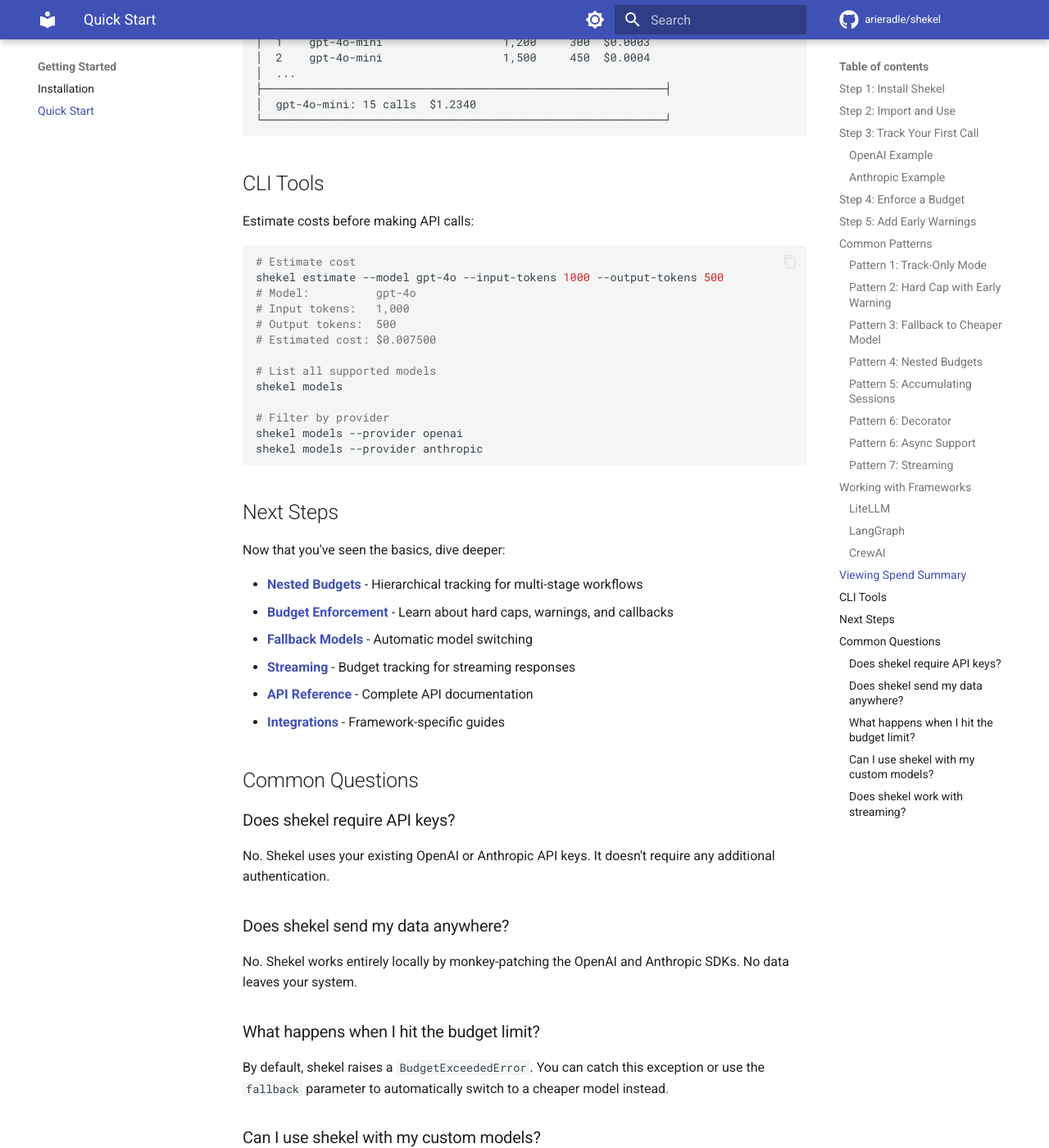
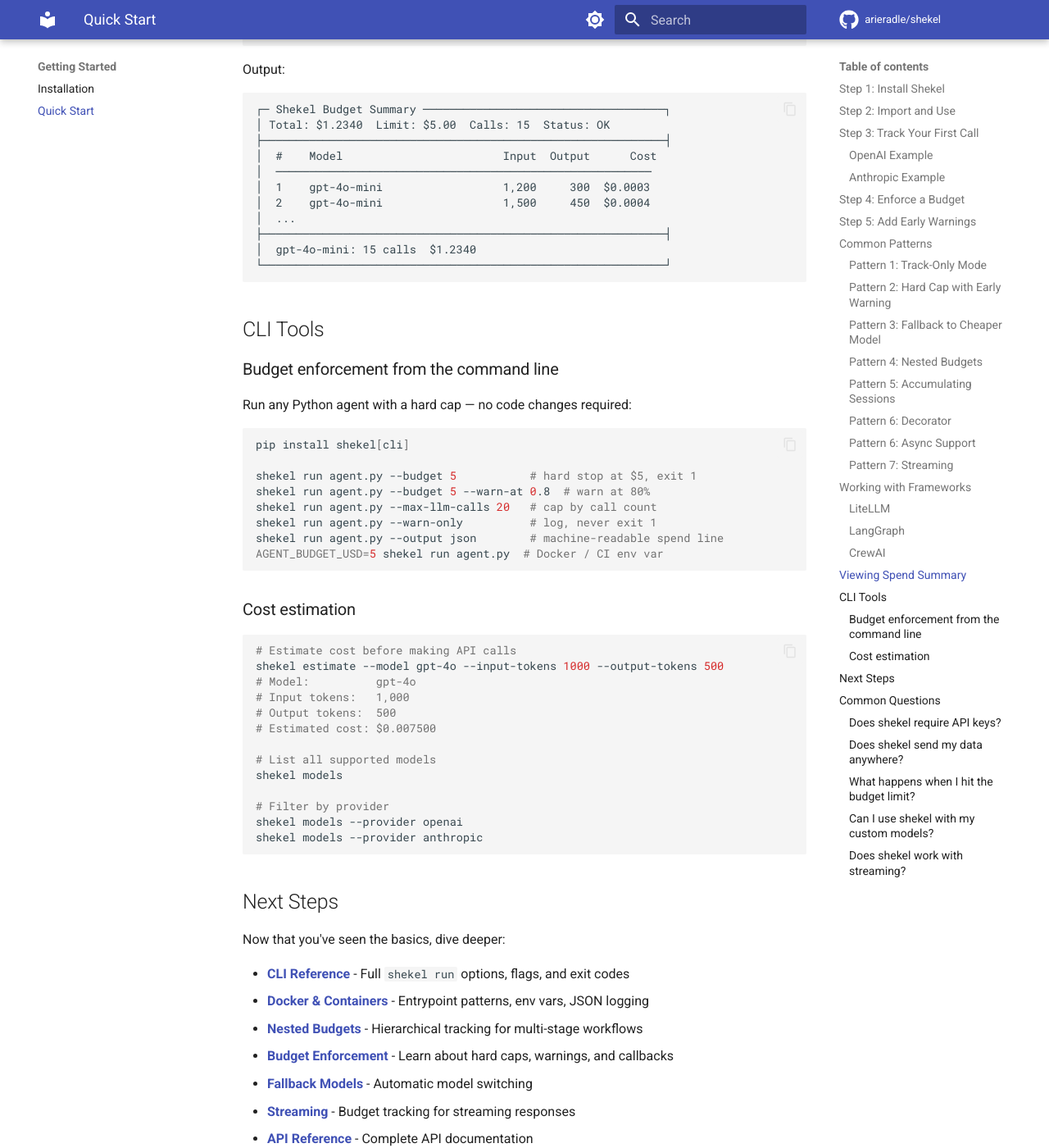
Before and after one commit to arieradle/shekel, an MkDocs documentation site: the page built from docs/quickstart.md, in a window 1280 px wide and 1400 px high, scrolled down 6225 px. Shown: the whole window at 82% size. Built offline with MkDocs 1.6.1 and Material for MkDocs 9.7.7, drawn with Linux system fonts in a browser that asks for light colours; comment, search, counter and statistics services are not loaded; the version menu is left out; some of the changed text lies outside the part shown.

Commit message:
docs: update all docs for v0.2.9 CLI enforcement + release prep
- README: add v0.2.9 "What's New" section with shekel run examples;
  add CLI alternative comment to hero code block; expand CLI section
  with all flags, TOML format, pipx note; add CLI + Docker doc links
- docs/index.md: add v0.2.9 What's New cards (CLI + Docker);
  add "or use CLI" line to hero code block and Zero Config feature card
- docs/quickstart.md: add CLI alternative to Step 4 (enforce a budget);
  expand CLI Tools section to cover shekel run; add CLI/Docker to Next Steps
- docs/installation.md: expand CLI section with shekel run examples
  and link to CLI reference; fix version example 0.2.2 → 0.2.9
- docs/usage/basic-usage.md: add Enforcing a Budget section with CLI
  alternative; add CLI/Docker to Next Steps; add dry-run tip to track-only
- docs/changelog.md: add v0.2.9 section with full feature list
- mkdocs.yml: add Docker & Containers page to Reference nav
- pyproject.toml: update description to mention shekel run; add cli/docker
  keywords for PyPI discoverability

Co-Authored-By: Claude Sonnet 4.6 <noreply@anthropic.com>

````diff
--- a/docs/quickstart.md
+++ b/docs/quickstart.md
@@ -64,7 +64,9 @@ print(f"That cost: ${b.spent:.4f}")
 
 ## Step 4: Enforce a Budget
 
-Add a hard cap to prevent runaway costs:
+Add a hard cap to prevent runaway costs — two ways:
+
+**In code:**
 
 ```python
 from shekel import budget, BudgetExceededError
@@ -76,6 +78,14 @@ try:
 except BudgetExceededError as e:
     print(f"Budget exceeded: {e}")
     print(f"Spent: ${e.spent:.4f} / ${e.limit:.2f}")
+```
+
+**From the CLI — zero code changes:**
+
+```bash
+pip install shekel[cli]
+shekel run agent.py --budget 0.50
+# exits with code 1 if budget exceeded — CI-friendly
 ```
 
 ## Step 5: Add Early Warnings
@@ -314,10 +324,25 @@ Output:
 
 ## CLI Tools
 
-Estimate costs before making API calls:
+### Budget enforcement from the command line
+
+Run any Python agent with a hard cap — no code changes required:
 
 ```bash
-# Estimate cost
+pip install shekel[cli]
+
+shekel run agent.py --budget 5           # hard stop at $5, exit 1
+shekel run agent.py --budget 5 --warn-at 0.8  # warn at 80%
+shekel run agent.py --max-llm-calls 20   # cap by call count
+shekel run agent.py --warn-only          # log, never exit 1
+shekel run agent.py --output json        # machine-readable spend line
+AGENT_BUDGET_USD=5 shekel run agent.py  # Docker / CI env var
+```
+
+### Cost estimation
+
+```bash
+# Estimate cost before making API calls
 shekel estimate --model gpt-4o --input-tokens 1000 --output-tokens 500
 # Model:          gpt-4o
 # Input tokens:   1,000
@@ -336,6 +361,8 @@ shekel models --provider anthropic
 
 Now that you've seen the basics, dive deeper:
 
+- **[CLI Reference](cli.md)** - Full `shekel run` options, flags, and exit codes
+- **[Docker & Containers](docker.md)** - Entrypoint patterns, env vars, JSON logging
 - **[Nested Budgets](usage/nested-budgets.md)** - Hierarchical tracking for multi-stage workflows
 - **[Budget Enforcement](usage/budget-enforcement.md)** - Learn about hard caps, warnings, and callbacks
 - **[Fallback Models](usage/fallback-models.md)** - Automatic model switching
--- a/mkdocs.yml
+++ b/mkdocs.yml
@@ -130,6 +130,7 @@ nav:
     - OpenTelemetry: integrations/otel.md
   - Reference:
     - CLI Tools: cli.md
+    - Docker & Containers: docker.md
     - API Reference: api-reference.md
     - Supported Models: models.md
     - Changelog: changelog.md
--- a/pyproject.toml
+++ b/pyproject.toml
@@ -5,7 +5,7 @@ build-backend = "hatchling.build"
 [project]
 name = "shekel"
 version = "0.2.9"
-description = "LLM budget enforcement and cost tracking. Zero config — with budget(max_usd=1.00): run_agent(). Works with LangGraph, CrewAI, raw OpenAI/Anthropic/Gemini."
+description = "LLM budget enforcement and cost tracking. Zero config — with budget(max_usd=1.00): run_agent(). Or: shekel run agent.py --budget 1. Works with LangGraph, CrewAI, raw OpenAI/Anthropic/Gemini."
 readme = "README.md"
 license = { file = "LICENSE" }
 authors = [{ name = "Arie Radle", email = "arie.radle@gmail.com" }]
@@ -45,6 +45,10 @@ keywords = [
     "opentelemetry",
     "otel",
     "metrics",
+    "cli",
+    "docker",
+    "ci-cd",
+    "shekel-run",
 ]
 classifiers = [
     "Development Status :: 4 - Beta",
````
Also changed, not shown: README.md (+76 -2 lines), docs/changelog.md (+29 -0 lines), docs/index.md (+37 -1 lines), docs/installation.md (+13 -2 lines), docs/usage/basic-usage.md (+19 -0 lines).
